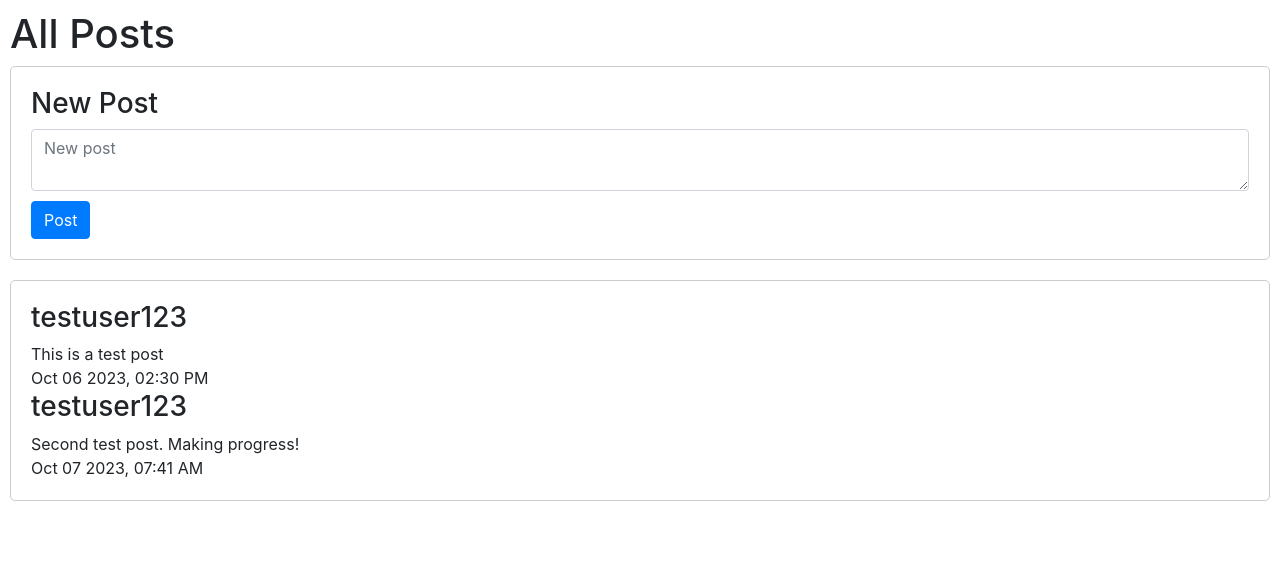
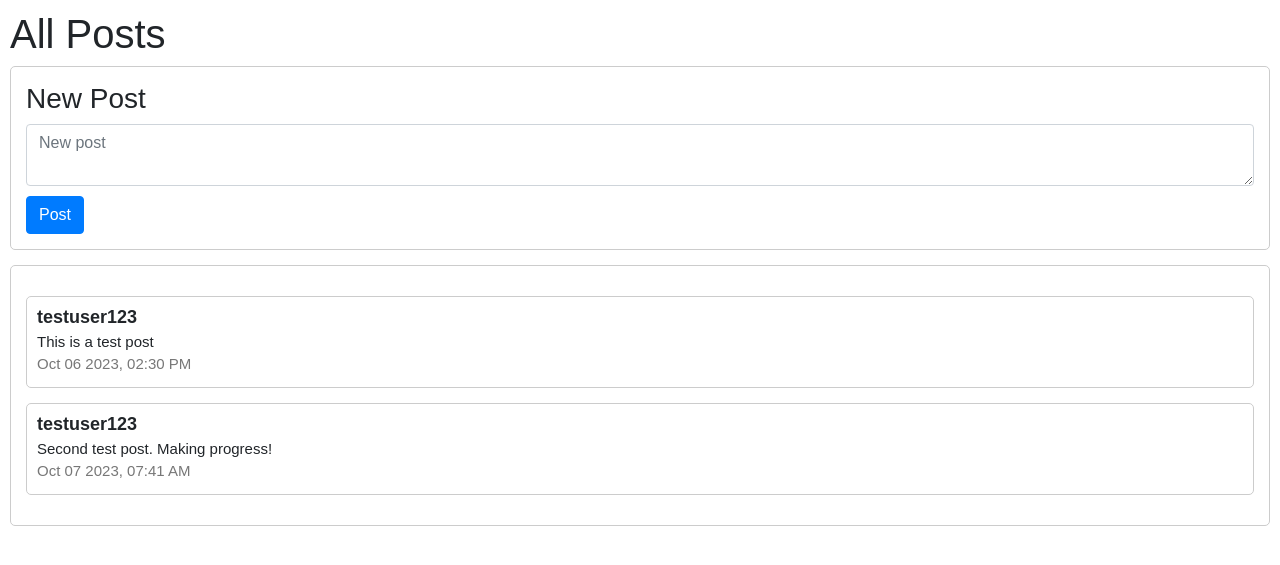
Before and after one commit to dstansbury/cs50-network, a Django app: page / in a window 1280 px wide. Shown: the part 56-621 px from the top of the page. Run offline with Django 3.2, Linux system fonts and the light colour scheme; data comes from the database, SQL or seed files in the repository; both versions use the stored data as it was after the commit; some libraries are stand-ins or nearby versions.

Commit message:
adds styling to the old posts section of the index page

```diff
--- a/network/static/network/network.js
+++ b/network/static/network/network.js
@@ -33,7 +33,7 @@ function add_posts(posts) {
         const postDiv = document.createElement('div');
         postDiv.className = 'postDiv';
         postDiv.innerHTML = `
-            <div id="post-poster"><h3>${post.poster}</h3></div>
+            <div id="post-poster">${post.poster}</div>
             <div id="post-body">${post.body}</div>
             <div id="post-timestamp">${post.timestamp}</div>`;
 
--- a/network/static/network/styles.css
+++ b/network/static/network/styles.css
@@ -1,12 +1,37 @@
 #index-container {
     padding: 10px;
-    margin-bottom: 5px;
+    margin-bottom: 10px;
+    font: 15px sans-serif;
 }
+
 .posts {
     border: 1px solid #ccc;
     border-radius: 5px;
-    padding: 20px;
-    margin-bottom: 20px;
+    padding: 15px;
+    margin-bottom: 15px;
+}
+
+.postDiv {
+    border: 1px solid #ccc;
+    border-radius: 5px;
+    padding: 10px;
+    margin-bottom: 15px;
+    margin-top: 15px;
+}
+
+.postDiv #post-poster,
+.postDiv #post-body,
+.postDiv #post-timestamp {
+    margin-bottom: 5px;
+}
+
+#post-poster {
+    font-weight: bold;
+    font-size: 1.2em;
+}
+
+#post-timestamp {
+    color: #777;
 }
 
 #new-post-form input[type="submit"] {
```
Also changed, not shown: db.sqlite3.
